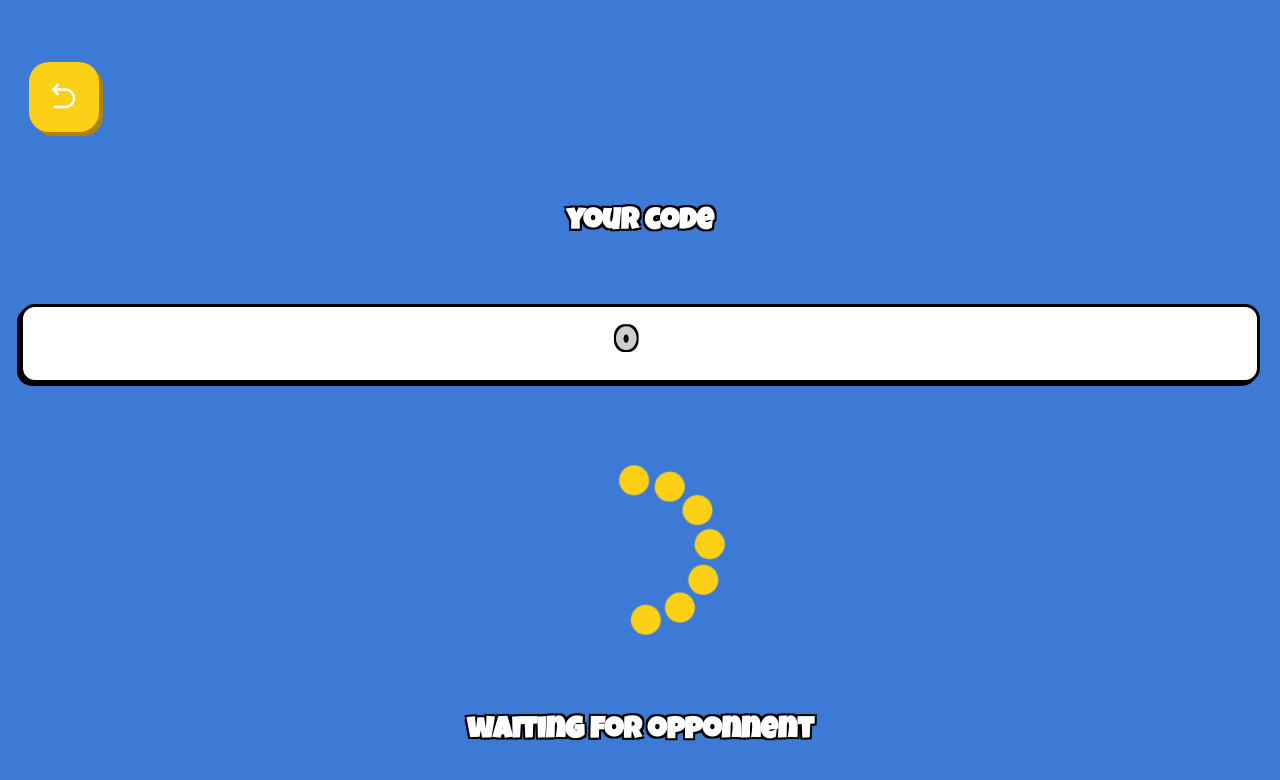
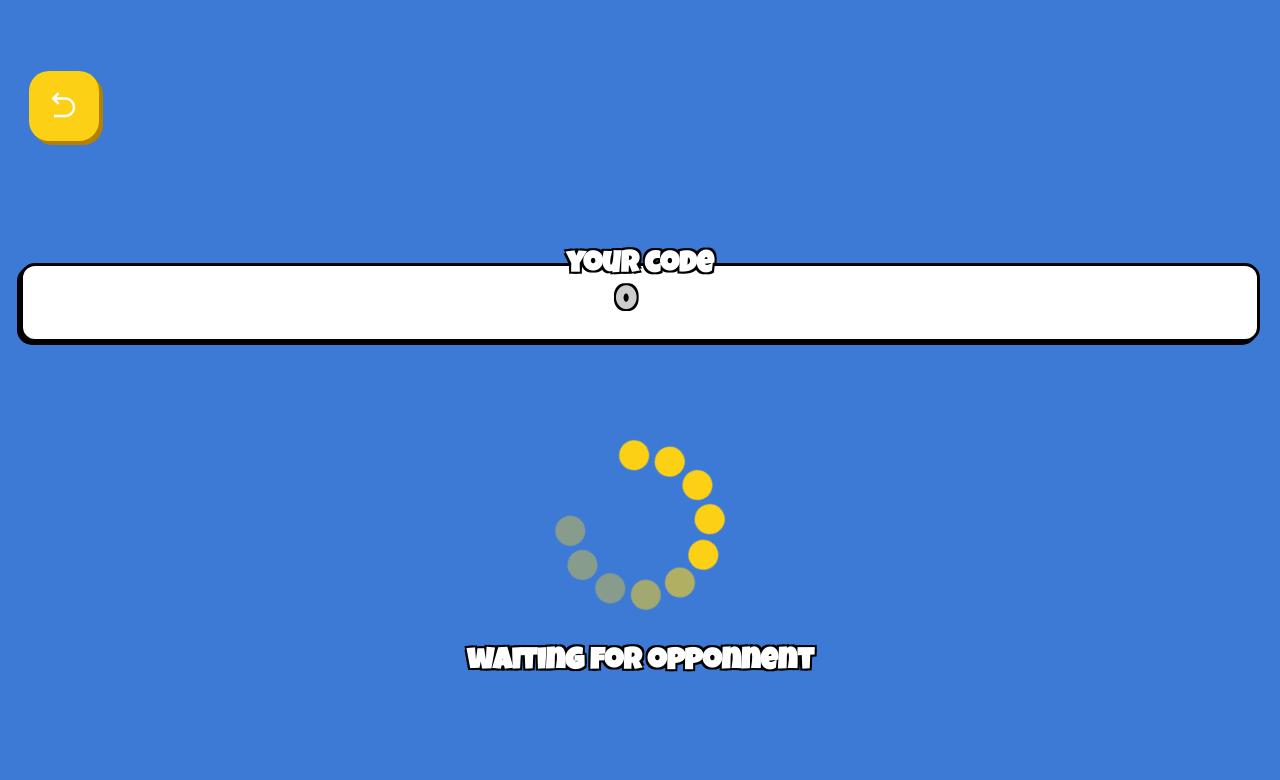
Before and after one commit to shaultr/Tic-Tac-Toe, a React (Vite) app in the folder client/: page / in a window 1280 px wide. Shown: the top 780 px of the page. Built offline with nearby package versions, Linux system fonts and the light colour scheme; no server answers.

Commit message:
choose play

```diff
--- a/client/src/pages/CreateAGame/index.jsx
+++ b/client/src/pages/CreateAGame/index.jsx
@@ -27,8 +27,11 @@ export default function createAGame() {
       <div className={styles.back}>
         <BackButton />
       </div>
-        <h3 className={styles.title}>your code </h3>
+      <div className={styles.codeContainer}>
+
+        <h3 >your code </h3>
         <ContentFrame content={content} />
+      </div>
 
         <div className={styles.circleContainer}>
           <div className={styles.circle}>
@@ -52,9 +55,18 @@ export default function createAGame() {
           <div className={styles.circle}>
 
           </div>
+          <div className={styles.circle}>
+
+          </div>
+          <div className={styles.circle}>
+
+          </div>
+          <div className={styles.circle}>
+
+          </div>
         </div>
+          <h1 className={styles.title}>waiting for opponnent </h1>
 
-          <h1 className={styles.title}>waiting for opponnent </h1>
 
     </div>
   )
--- a/client/src/pages/CreateAGame/style.module.css
+++ b/client/src/pages/CreateAGame/style.module.css
@@ -27,11 +27,26 @@
 }
 .title{
     color: white;
-    display: flex;
+  position: relative;
+  bottom: 60px;
     font-size: 30px;
     text-shadow: 2px 2px 0px black, -2px -2px 0px black, 2px -2px 0px black, -2px 2px 0px black;
+
+  }
+.codeContainer{
+  width: 100%;
+  display: flex;
+  flex-direction: column;
+  align-items: center;
+  justify-content: center;
 }
-
+.codeContainer h3{
+  color: white;
+  font-size: 30px;
+  text-shadow: 2px 2px 0px black, -2px -2px 0px black, 2px -2px 0px black, -2px 2px 0px black;
+  position: relative;
+  top: 18px;
+}
 .circleContainer {
     width: 200px;
     height: 200px;
@@ -79,7 +94,21 @@
   }
   .circle:nth-child(6) {
     transform: rotate(180deg) translate(70px) rotate(-180deg);
+    background-color:#fcd2159a;
   }
   .circle:nth-child(7) {
     transform: rotate(210deg) translate(70px) rotate(-210deg);
+    background-color:#fcd21585;
   }
+  .circle:nth-child(8) {
+    transform: rotate(240deg) translate(70px) rotate(-240deg);
+    background-color:#fcd21562;
+  }
+  .circle:nth-child(9) {
+    transform: rotate(270deg) translate(70px) rotate(-270deg);
+    background-color:#fcd21562;
+  }
+  .circle:nth-child(10) {
+    transform: rotate(300deg) translate(70px) rotate(-300deg);
+    background-color:#fcd21562;
+  }
```
